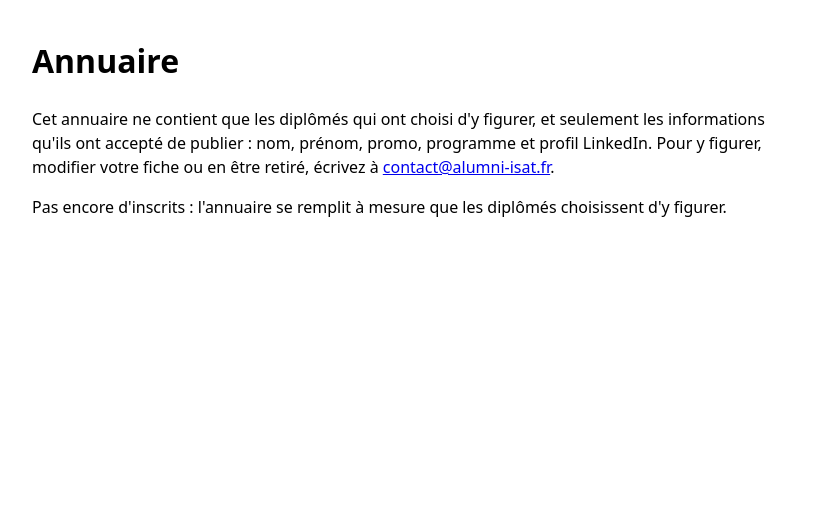
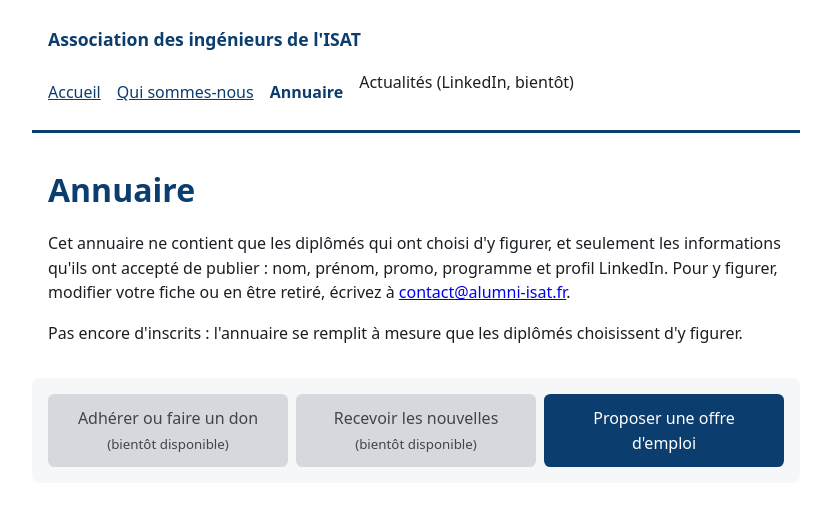
Before and after one commit to trophee-gh/isat-alumni-site, an Eleventy site: page src/annuaire/index.html in a window 1280 px wide. Shown: the whole page, without its empty margins (224-1055 px from the left). Built offline with nearby package versions, Linux system fonts and the light colour scheme; Eleventy itself is replaced by a stand-in of ours; files that its build step writes are made by us from their sources.

Commit message:
feat: enhance site structure with new pages and improved styling

```diff
--- /dev/null
+++ b/src/_data/site.js
@@ -0,0 +1,12 @@
+// Outbound links. A value starting with "TODO" renders as "bientôt disponible", never as a link.
+export default {
+  nom: "Association des ingénieurs de l'ISAT",
+  liens: {
+    // Candidate from the current site, legacy URL format, unverified: http://www.linkedin.com/grps/isat-alumni-group-2598
+    linkedin: "TODO: page LinkedIn de l'association",
+    helloasso: "TODO: page HelloAsso de l'association",
+    brevo: "TODO: formulaire d'inscription Brevo",
+    emploi: "mailto:emploi@alumni-isat.fr",
+    contact: "mailto:contact@alumni-isat.fr",
+  },
+};
--- a/src/_includes/base.njk
+++ b/src/_includes/base.njk
@@ -5,13 +5,46 @@
 <meta name="viewport" content="width=device-width, initial-scale=1">
 <title>{{ title }}</title>
 <style>
-  body { font-family: system-ui, sans-serif; margin: 0 auto; max-width: 48rem; padding: 1rem; line-height: 1.5; }
-  select, button { font-size: 1rem; min-height: 44px; }
+  :root { --bleu: #0b3d6e; --fond: #f6f7f9; --texte: #1b1f24; }
+  * { box-sizing: border-box; }
+  body { font-family: system-ui, sans-serif; margin: 0; line-height: 1.55; color: var(--texte); background: #fff; }
+  header, main, footer { max-width: 48rem; margin: 0 auto; padding: 1rem; }
+  header { border-bottom: 3px solid var(--bleu); }
+  .marque { display: inline-block; padding: .6rem 0; font-weight: 700; color: var(--bleu); text-decoration: none; font-size: 1.1rem; }
+  nav ul { list-style: none; display: flex; flex-wrap: wrap; gap: .25rem 1rem; padding: 0; margin: .5rem 0 0; }
+  nav a { display: inline-block; padding: .6rem 0; color: var(--bleu); }
+  nav a[aria-current] { font-weight: 700; text-decoration: none; }
+  h1 { color: var(--bleu); line-height: 1.2; }
+  footer { background: var(--fond); border-radius: .5rem; margin-bottom: 1rem; }
+  .boutons { display: flex; flex-direction: column; gap: .5rem; }
+  .bouton { display: block; padding: .75rem 1rem; border-radius: .4rem; background: var(--bleu); color: #fff; text-decoration: none; text-align: center; min-height: 44px; }
+  .bouton.a-venir { background: #d5d9de; color: #444; }
+  select { font-size: 1rem; min-height: 44px; width: 100%; margin-bottom: .5rem; }
+  label { display: block; }
+  #liste li { padding: .5rem 0; }
+  #liste a { display: inline-block; min-height: 44px; padding-top: .6rem; }
+  @media (min-width: 40rem) { .boutons { flex-direction: row; } .bouton { flex: 1; } label { display: inline-block; width: 48%; } }
 </style>
 </head>
 <body>
+<header>
+  <a class="marque" href="/">{{ site.nom }}</a>
+  <nav aria-label="Principale"><ul>
+    <li><a href="/"{% if page.url == "/" %} aria-current="page"{% endif %}>Accueil</a></li>
+    <li><a href="/qui-sommes-nous/"{% if page.url == "/qui-sommes-nous/" %} aria-current="page"{% endif %}>Qui sommes-nous</a></li>
+    <li><a href="/annuaire/"{% if page.url == "/annuaire/" %} aria-current="page"{% endif %}>Annuaire</a></li>
+    <li>{% if site.liens.linkedin.startsWith("TODO") %}<span data-todo="{{ site.liens.linkedin }}">Actualités (LinkedIn, bientôt)</span>{% else %}<a href="{{ site.liens.linkedin }}" rel="noopener">Actualités sur LinkedIn ↗</a>{% endif %}</li>
+  </ul></nav>
+</header>
 <main>
 {{ content | safe }}
 </main>
+<footer>
+  <div class="boutons">
+    {% set url = site.liens.helloasso %}{% set texte = "Adhérer ou faire un don" %}{% include "lien.njk" %}
+    {% set url = site.liens.brevo %}{% set texte = "Recevoir les nouvelles" %}{% include "lien.njk" %}
+    {% set url = site.liens.emploi %}{% set texte = "Proposer une offre d'emploi" %}{% include "lien.njk" %}
+  </div>
+</footer>
 </body>
 </html>
--- /dev/null
+++ b/src/_includes/lien.njk
@@ -0,0 +1,5 @@
+{%- if url.startsWith("TODO") -%}
+<span class="bouton a-venir" data-todo="{{ url }}">{{ texte }} <small>(bientôt disponible)</small></span>
+{%- else -%}
+<a class="bouton" href="{{ url }}"{% if not url.startsWith("mailto:") %} rel="noopener"{% endif %}>{{ texte }}</a>
+{%- endif -%}
```
Also changed, not shown: src/index.md (+7 -1 lines), src/qui-sommes-nous/index.md (added, +25 -0 lines), README.md, 1 other file.
